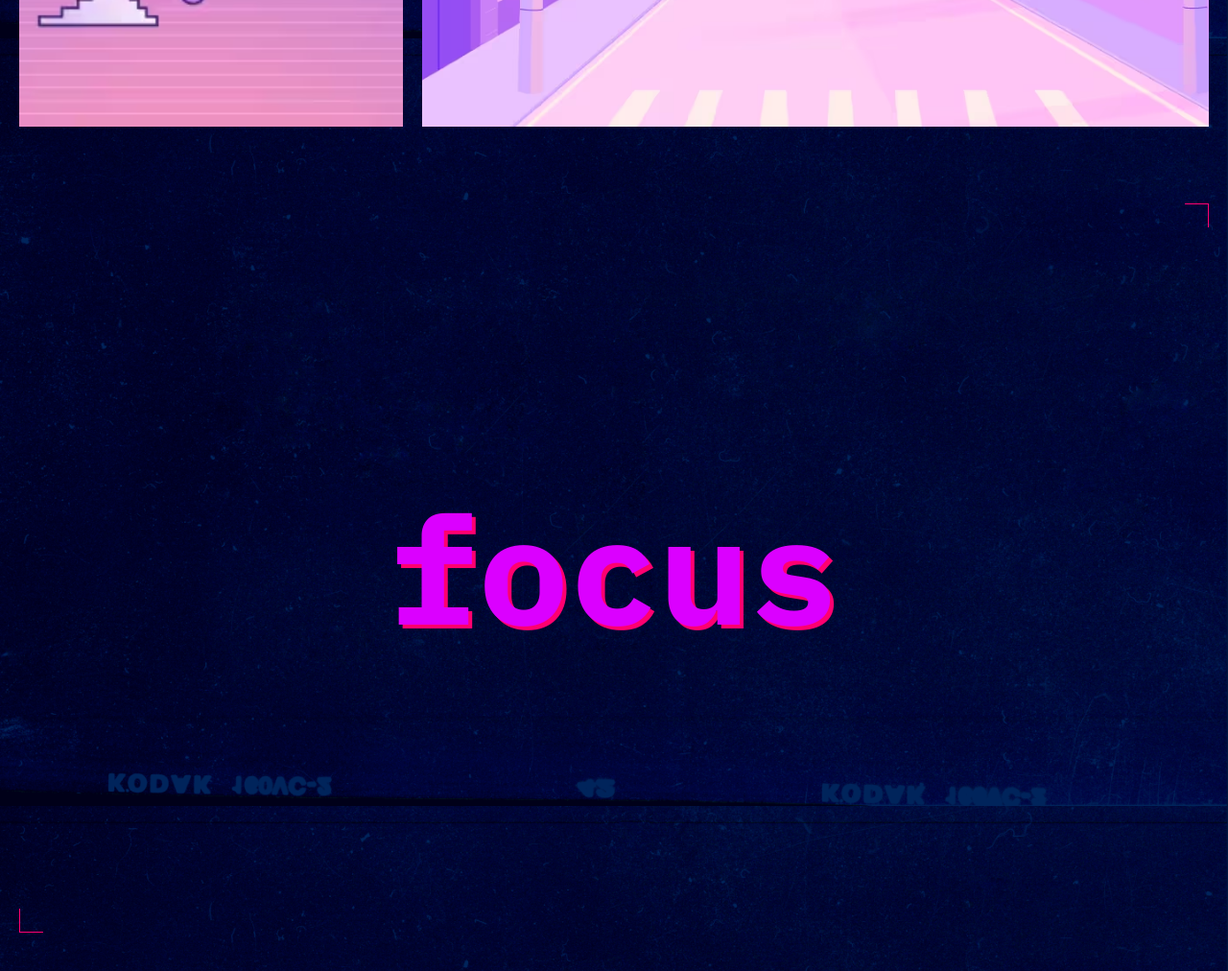
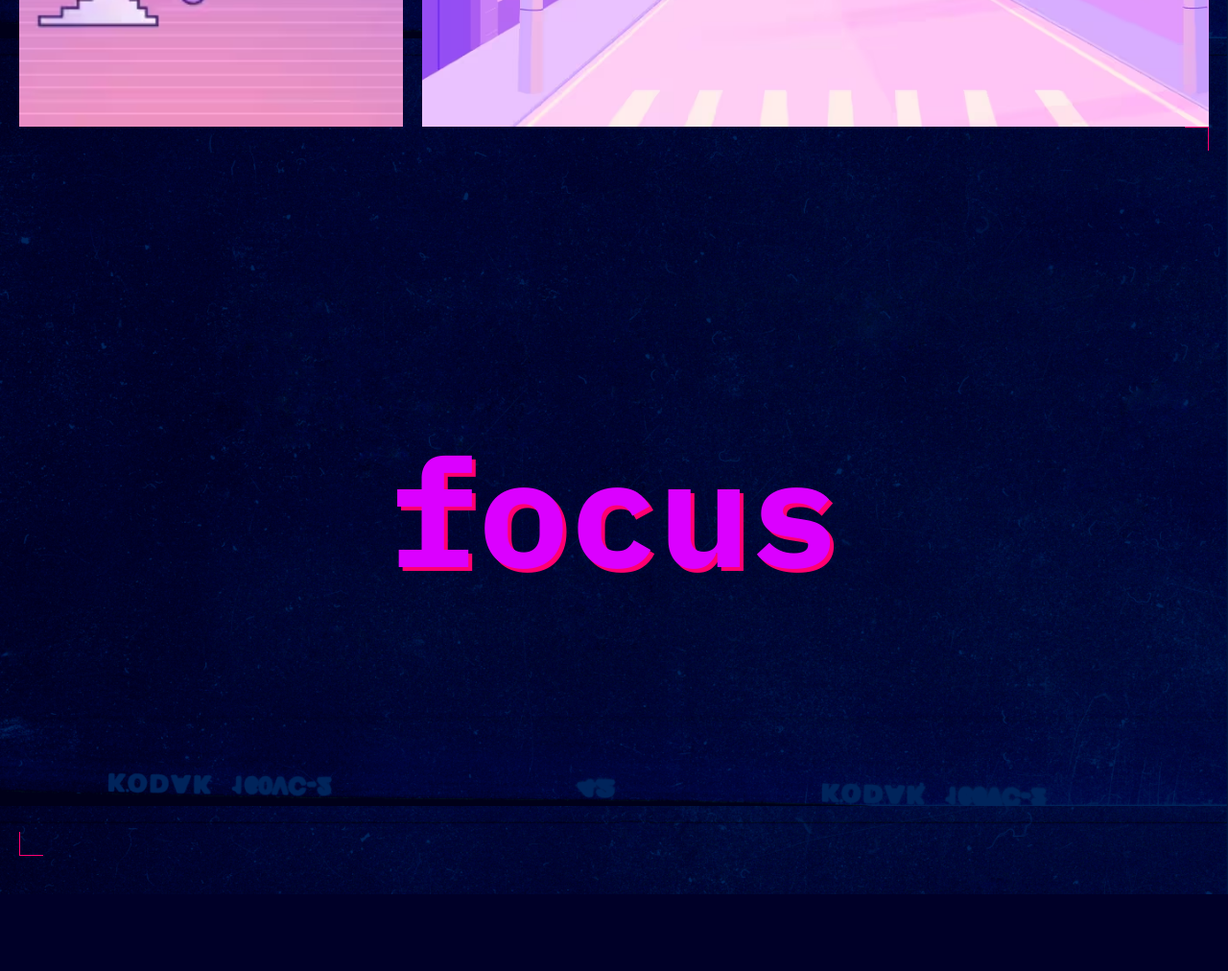
Before and after one commit to AnastasiaGrid/slozhno-sosredotochitsya, a plain HTML site: page index.html in a window 1280 px wide. Shown: the part 3960-4972 px from the top of the page at 96% size. After the commit the page ends 4892 px from the top, so only its background shows below. Drawn offline with Linux system fonts and the light colour scheme.

Commit message:
Оптимизирован код после прохождения спринта

```diff
--- a/index.html
+++ b/index.html
@@ -18,7 +18,7 @@
     <title>Сложно сосредоточиться</title>
   </head>
   <body class="page">
-    <header class="header decorated-zone corner">
+    <header class="header decorated-zone corner full-page-height">
       <div class="header__decoration-pic" aria-hidden="true">
         <p class="header__decoration-text">REC</p>
       </div>
@@ -168,7 +168,7 @@
         </div>
       </section>
     </main>
-    <footer class="footer corner ">
+    <footer class="footer corner full-page-height">
       <h2 class="footer__title heading">focus</h2>
     </footer>
     <script src="./scripts/script.js"></script>
--- a/styles/style.css
+++ b/styles/style.css
@@ -13,7 +13,7 @@
   padding-block-start: var(--padding);
 }
 
-.header {
+.full-page-height {
   position: relative;
   height: 100vh;
   min-height: 668px;
@@ -43,7 +43,7 @@
 
 .title-decor {
   background-color: var(--accent-color);
-  color: var(--title-text-color);
+  color: var(--title-text-color, lime);
   font-size: 18px;
   font-weight: 700;
 }
@@ -204,11 +204,6 @@
   justify-content: center;
   align-items: center;
   width: 100%;
-  margin-block-start: 50px;
-  padding-block-end: 20px;
-  position: relative;
-  height: 100vh;
-  min-height: 668px;
 }
 
 @media (min-width: 768px) {
@@ -217,7 +212,7 @@
     padding-block-start: var(--padding);
   }
 
-  .header {
+  .full-page-height {
     min-height: 1024px;
   }
 
@@ -298,15 +293,10 @@
     margin-block-end: 20px;
   }
 
-  .footer {
-    margin-block-start: 80px;
-    padding-block-end: 40px;
-    min-height: 1024px;
-  }
 }
 
 @media (min-width: 1024px) {
-  .header {
+  .full-page-height {
     min-height: 768px;
   }
 
@@ -339,7 +329,4 @@
     justify-content: center;
     align-items: start;
   }
-  .footer {
-    min-height: 768px;
-  }
 }
```
